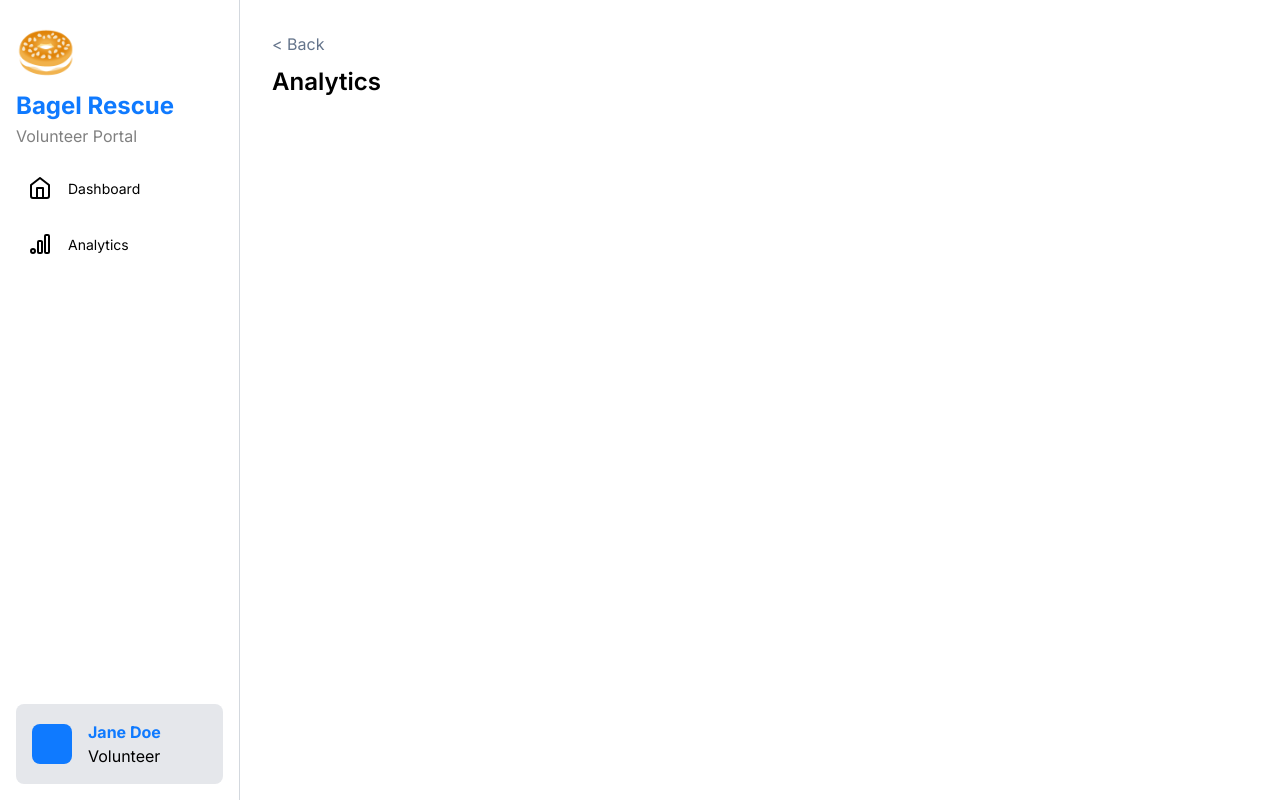
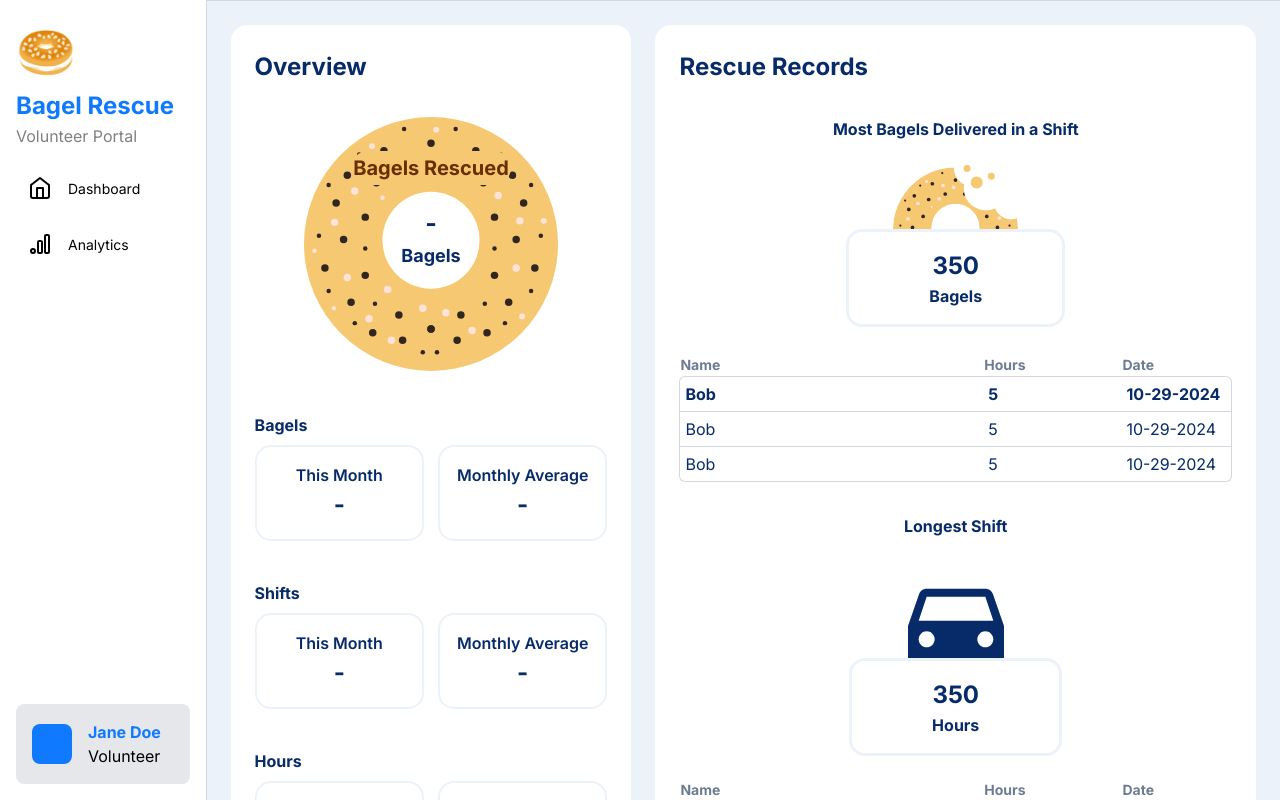
Before and after one commit to GTBitsOfGood/bagel-rescue, a Next.js app: page /VolunteerNavView/Analytics in a window 1280 px wide. Shown: the top 800 px of the page. Built offline with nearby package versions, Linux system fonts and the light colour scheme; no server answers; the database is empty.

Commit message:
moved the analytics page

```diff
--- a/src/app/AdminNavView/AnalyticsPage/page.tsx
+++ /dev/null
@@ -1,65 +0,0 @@
-"use client";
-
-import { useEffect, useState } from "react";
-import Leaderboard from "./leaderboard";
-import Overview from "./overview";
-import RecentShifts from "./recent_shifts";
-import RescueRecords from "./rescue_records";
-import "./stylesheet.css";
-import { getAnalytics } from "@/server/db/actions/analytics";
-import { Analytics } from "@/server/db/models/analytics";
-import AdminSidebar from '../../../components/AdminSidebar';
-
-function AnalyticsPage() {
-  const [analytics, setAnalytics] = useState<Analytics | null>(null);
-
-  useEffect(() => {
-    const fetchAnalytics = async () => {
-      const response = await getAnalytics();
-      setAnalytics(JSON.parse(response || ""));
-    };
-    fetchAnalytics();
-  }, []);
-
-  return (
-    <div className="big-container">
-      <AdminSidebar />
-      <div className="container">
-        <hr className="separator" />
-        <div className="analytics-container">
-          <div className="analytics-subcontainer">
-            <Overview
-              totalBagelsDelivered={
-                analytics ? analytics.totalBagelsDelivered : 0
-              }
-              bagelsThisMonth={0}
-              bagelsMonthlyAverage={0}
-              shiftsThisMonth={analytics ? analytics.shiftsThisMonth : 0}
-              shiftsMonthlyAverage={
-                analytics ? analytics.shiftsMonthlyAverage : 0
-              }
-              hoursThisMonth={0}
-              hoursMonthlyAverage={0}
-            />
-            <RescueRecords />
-          </div>
-          <div className="analytics-subcontainer">
-            <RecentShifts
-              recentShifts={analytics ? analytics.recentShifts : []}
-            />
-            <Leaderboard
-              bagelsDeliveredUsers={
-                analytics ? analytics.leaderboardUsersBagelsDelivered : []
-              }
-              totalDeliveriesUsers={
-                analytics ? analytics.leaderboardUsersTotalDeliveries : []
-              }
-            />
-          </div>
-        </div>
-      </div>
-    </div>
-  );
-}
-
-export default AnalyticsPage;
--- a/src/app/VolunteerNavView/Analytics/page.module.css
+++ /dev/null
@@ -1,43 +0,0 @@
-.container {
-    display: flex;
-    height: 100vh;
-  }
-
-  .sidebar {
-    width: 250px;
-  }
-
-  .mainContent {
-    flex: 1;
-    padding: 2rem;
-  }
-
-  .header {
-    display: flex;
-    flex-direction: column;
-    align-items: flex-start;
-    gap: 0.5rem;
-    margin-bottom: 1rem;
-  }
-
-  .backButton {
-    background: none;
-    border: none;
-    font-size: 1rem;
-    color: #64748B;
-    cursor: pointer;
-    display: flex;
-    align-items: center;
-    gap: 4px;
-  }
-
-  .arrow {
-    font-size: 1rem;
-  }
-
-  .pageTitle {
-    margin: 0;
-    font-size: 1.5rem;
-    font-weight: 600;
-    color: #000000;
-  }
--- a/src/app/VolunteerNavView/Analytics/page.tsx
+++ b/src/app/VolunteerNavView/Analytics/page.tsx
@@ -1,26 +1,65 @@
 "use client";
 
-import Sidebar from "../../../components/Sidebar";
-import styles from "./page.module.css";
+import { useEffect, useState } from "react";
+import Leaderboard from "./leaderboard";
+import Overview from "./overview";
+import RecentShifts from "./recent_shifts";
+import RescueRecords from "./rescue_records";
+import "./stylesheet.css";
+import { getAnalytics } from "@/server/db/actions/analytics";
+import { Analytics } from "@/server/db/models/analytics";
+import SideBar from '../../../components/Sidebar';
 
-const Analytics: React.FC = () => {
+function AnalyticsPage() {
+  const [analytics, setAnalytics] = useState<Analytics | null>(null);
+
+  useEffect(() => {
+    const fetchAnalytics = async () => {
+      const response = await getAnalytics();
+      setAnalytics(JSON.parse(response || ""));
+    };
+    fetchAnalytics();
+  }, []);
+
   return (
-    <div className={styles.container}>
-      <Sidebar />
-
-      <div className={styles.mainContent}>
-        <div className={styles.header}>
-          <button
-            className={styles.backButton}
-            onClick={() => window.history.back()}
-          >
-            &lt; Back
-          </button>
-          <h1 className={styles.pageTitle}>Analytics</h1>
+    <div className="big-container">
+      <SideBar />
+      <div className="container">
+        <hr className="separator" />
+        <div className="analytics-container">
+          <div className="analytics-subcontainer">
+            <Overview
+              totalBagelsDelivered={
+                analytics ? analytics.totalBagelsDelivered : 0
+              }
+              bagelsThisMonth={0}
+              bagelsMonthlyAverage={0}
+              shiftsThisMonth={analytics ? analytics.shiftsThisMonth : 0}
+              shiftsMonthlyAverage={
+                analytics ? analytics.shiftsMonthlyAverage : 0
+              }
+              hoursThisMonth={0}
+              hoursMonthlyAverage={0}
+            />
+            <RescueRecords />
+          </div>
+          <div className="analytics-subcontainer">
+            <RecentShifts
+              recentShifts={analytics ? analytics.recentShifts : []}
+            />
+            <Leaderboard
+              bagelsDeliveredUsers={
+                analytics ? analytics.leaderboardUsersBagelsDelivered : []
+              }
+              totalDeliveriesUsers={
+                analytics ? analytics.leaderboardUsersTotalDeliveries : []
+              }
+            />
+          </div>
         </div>
       </div>
     </div>
   );
-};
+}
 
-export default Analytics;
+export default AnalyticsPage;
```
Also changed, not shown: src/app/VolunteerNavView/Analytics/analytics_table.tsx (renamed from src/app/AdminNavView/AnalyticsPage/analytics_table.tsx), src/app/VolunteerNavView/Analytics/leaderboard.tsx (renamed from src/app/AdminNavView/AnalyticsPage/leaderboard.tsx), src/app/VolunteerNavView/Analytics/overview.tsx (renamed from src/app/AdminNavView/AnalyticsPage/overview.tsx), src/app/VolunteerNavView/Analytics/recent_shifts.tsx (renamed from src/app/AdminNavView/AnalyticsPage/recent_shifts.tsx), src/app/VolunteerNavView/Analytics/rescue_records.tsx (renamed from src/app/AdminNavView/AnalyticsPage/rescue_records.tsx), src/app/VolunteerNavView/Analytics/stylesheet.css (renamed from src/app/AdminNavView/AnalyticsPage/stylesheet.css).
